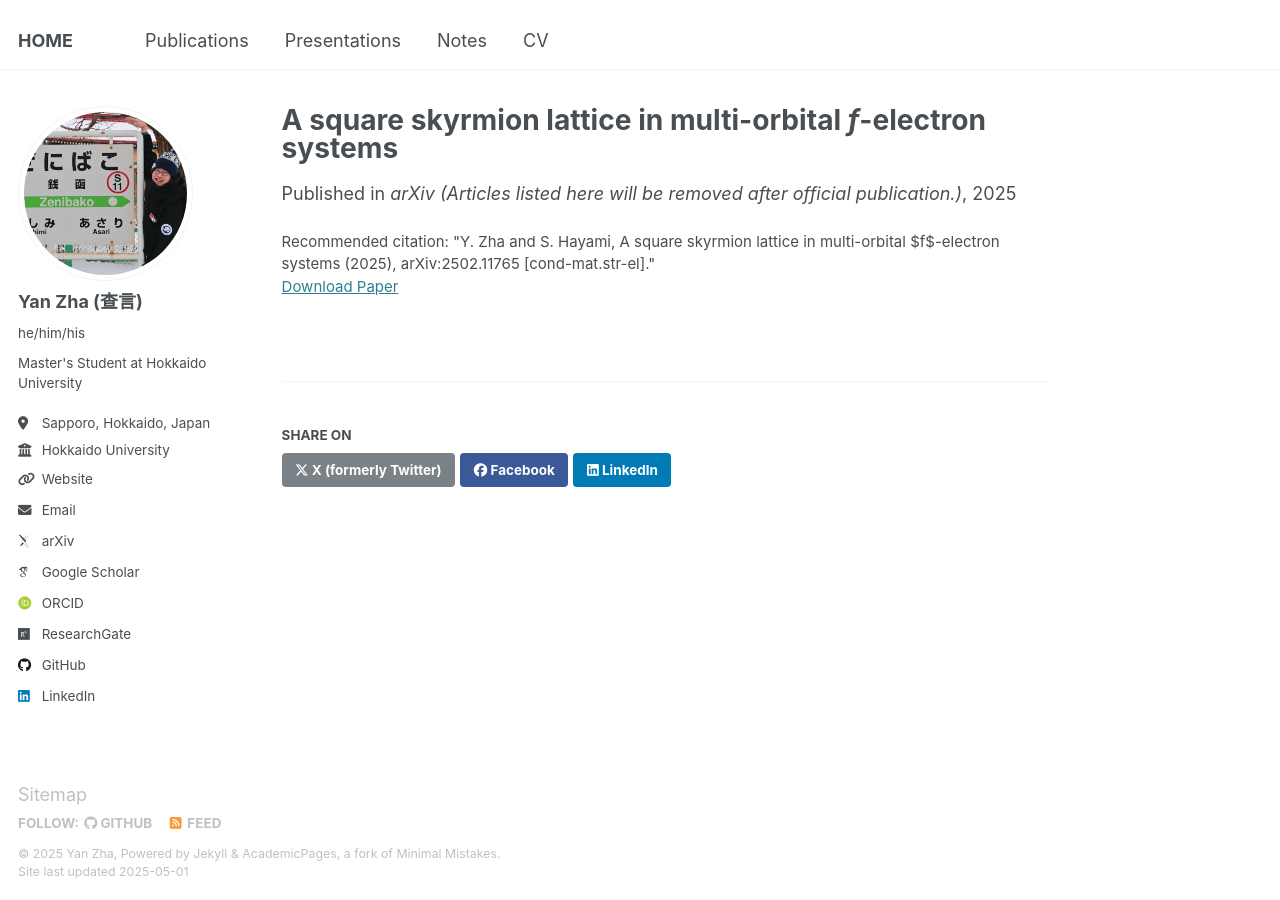
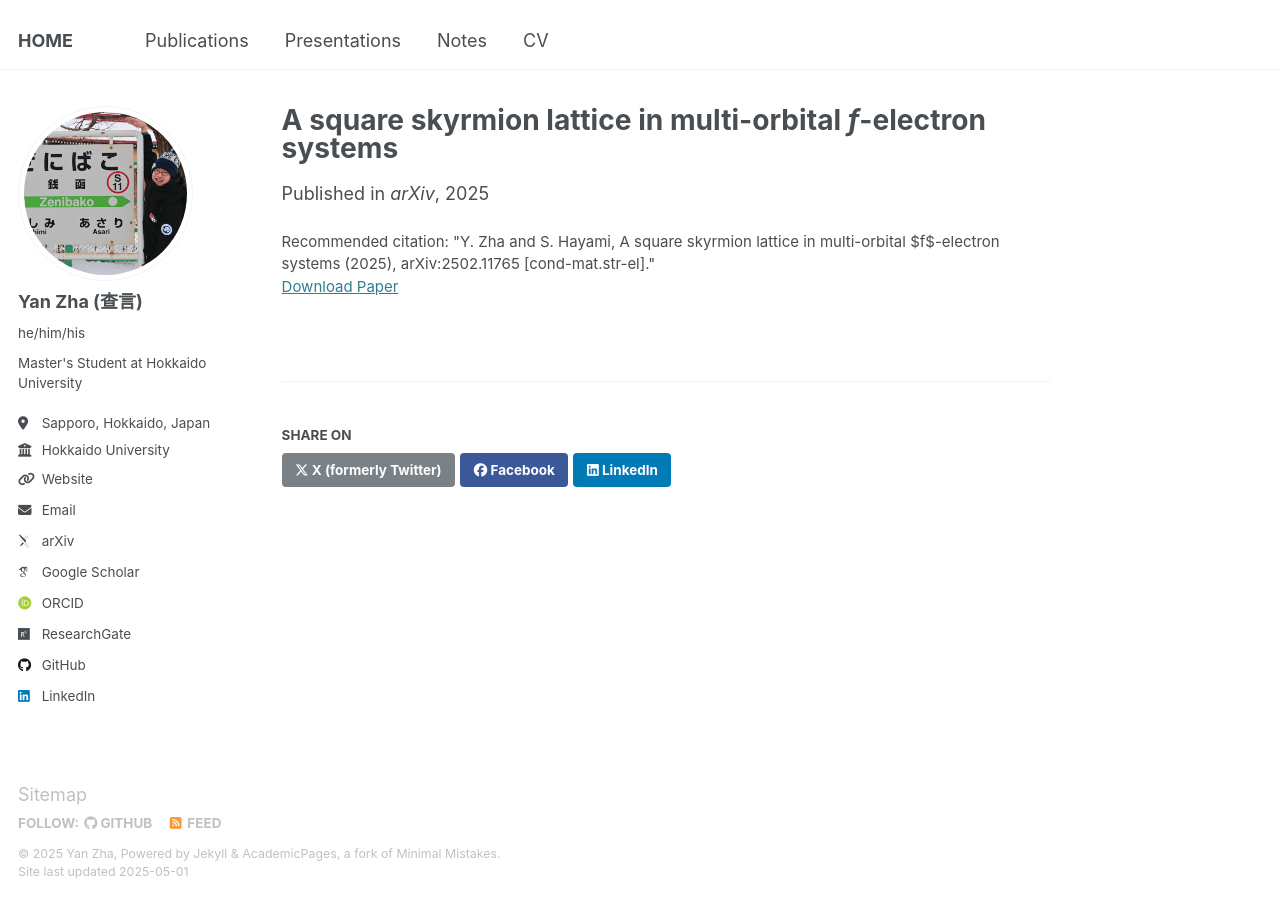
Before and after one commit to yzhacn/yzhacn.github.io, a Jekyll site: the page built from _publications/2025-02-18-paper-title-number-1.md, in a window 1280 px wide. Built offline with Jekyll 4.4.1, drawn with Linux system fonts in a browser that asks for light colours; some web fonts are replaced.

Commit message:
Update 2025-02-18-paper-title-number-1.md

```diff
--- a/_publications/2025-02-18-paper-title-number-1.md
+++ b/_publications/2025-02-18-paper-title-number-1.md
@@ -19,7 +19,7 @@ degrees of freedom, e.g., Ce-based compounds. This contrasts with conventional
 other *f*-electron systems hosting skyrmion lattices, such as Gd- and Eu-based
 compounds without orbital angular momentum.'
 date: 2025-02-17
-venue: 'arXiv (Articles listed here will be removed after official publication.)'
+venue: 'arXiv'
 paperurl: 'https://arxiv.org/pdf/2502.11765'
 citation: '"Y. Zha and S. Hayami, A square skyrmion lattice in multi-orbital $f$-electron systems (2025), arXiv:2502.11765 [cond-mat.str-el]."'
 ---
```
